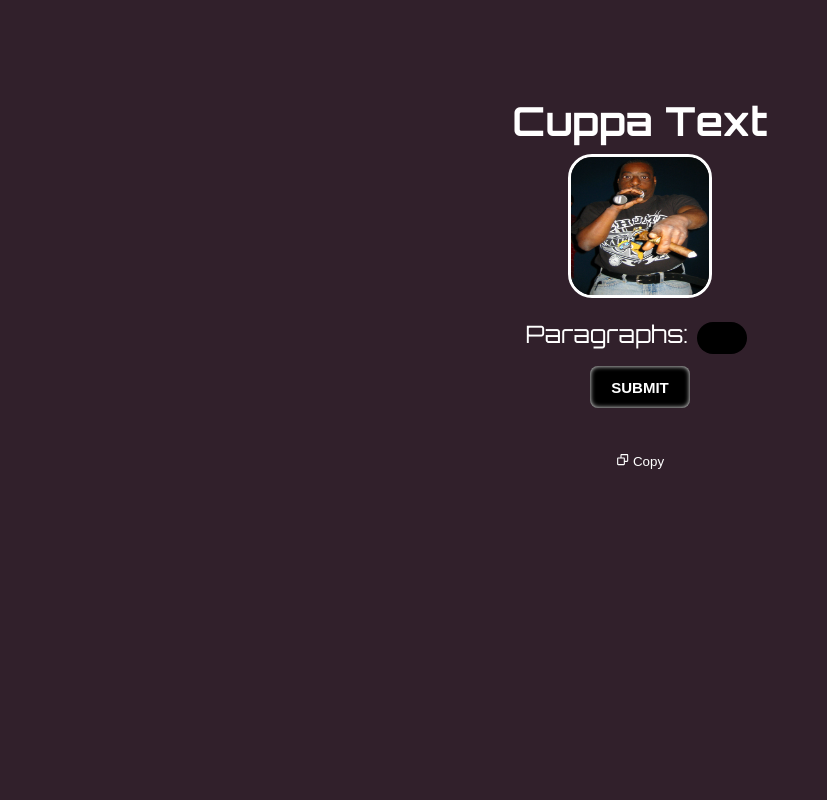
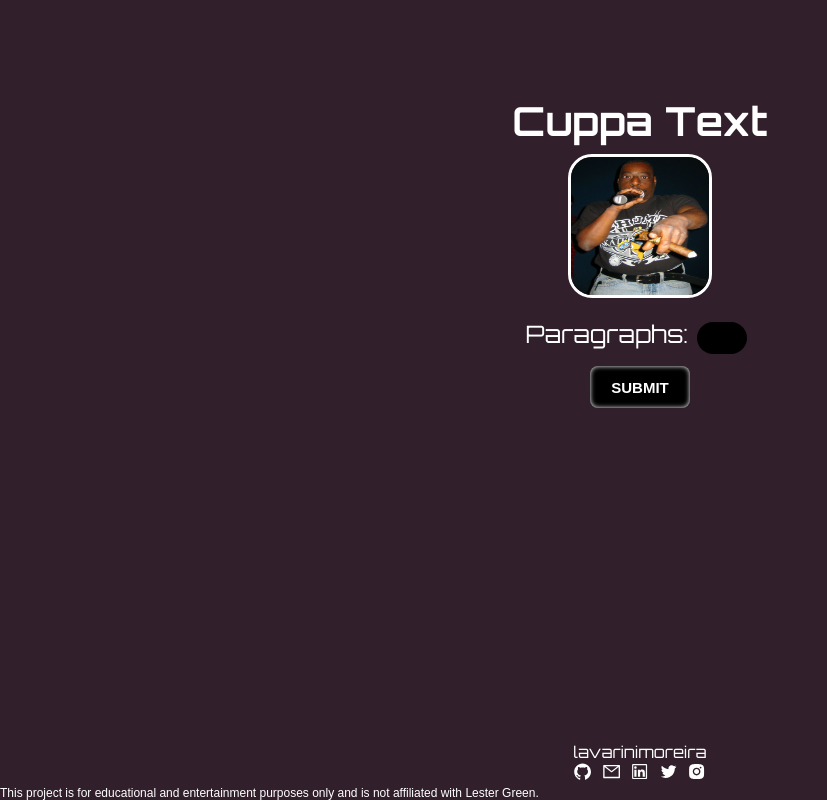
Before and after one commit to lavarinimoreira/cuppa-text, a Next.js app: page / in a window 1280 px wide. Shown: the whole page, without its empty margins (0-827 px from the left). Built offline with nearby package versions, Linux system fonts and the light colour scheme; a web font is replaced by a local one.

Commit message:
updating description

```diff
--- /dev/null
+++ b/components/Description.module.css
@@ -0,0 +1,6 @@
+.description{
+    font-family: sans-serif;
+    font-size: 12px;
+    color: white;
+    align-self: flex-start;
+}
--- /dev/null
+++ b/components/Description.tsx
@@ -0,0 +1,10 @@
+import React from 'react'
+import styles from '@/components/Description.module.css'
+
+const Description = () => {
+  return (
+    <article className={styles.description}>This project is for educational and entertainment purposes only and is not affiliated with Lester Green.</article>
+  )
+}
+
+export default Description
--- a/pages/index.tsx
+++ b/pages/index.tsx
@@ -9,6 +9,8 @@ import Text from '@/components/Text'
 import { count } from 'console'
 import data from '@/public/data/data'
 import { BiCopy } from 'react-icons/bi'
+import Footer from '@/components/Footer'
+import Description from '@/components/Description'
 
 const inter = Inter({ subsets: ['latin'] })
 
@@ -60,16 +62,19 @@ export default function Home() {
       <main className={styles.main}>
         <Header />
         <Form handleSubmit={handleSubmit} numbersOfParagraphs={numbersOfParagraphs} setNumbersOfParagraphs={setNumbersOfParagraphs}/>
-        <button className={styles.card} onClick={handleClick}><BiCopy /> {buttonText}</button>
-        {text.length > 0 ? <div className={styles.txt__background}>
+
+        {text.length > 0 ? ( <><button className={styles.card} onClick={handleClick}><BiCopy /> {buttonText}</button> <div className={styles.txt__background}>
             {text.map(
               (p, index) => (
                 <Text txt={p} key={index}/>
               )
             )}
-        </div > : null}
+        </div ></>) : null}
 
+        <Footer />
+        <Description />
       </main>
+
     </>
   )
 }
--- a/styles/Home.module.css
+++ b/styles/Home.module.css
@@ -10,7 +10,7 @@
   flex-direction: column;
   /* justify-content: space-between; */
   align-items: center;
-  padding: 6rem;
+  padding: 6rem 0 0 0;
   min-height: 100vh;
 }
 
```
